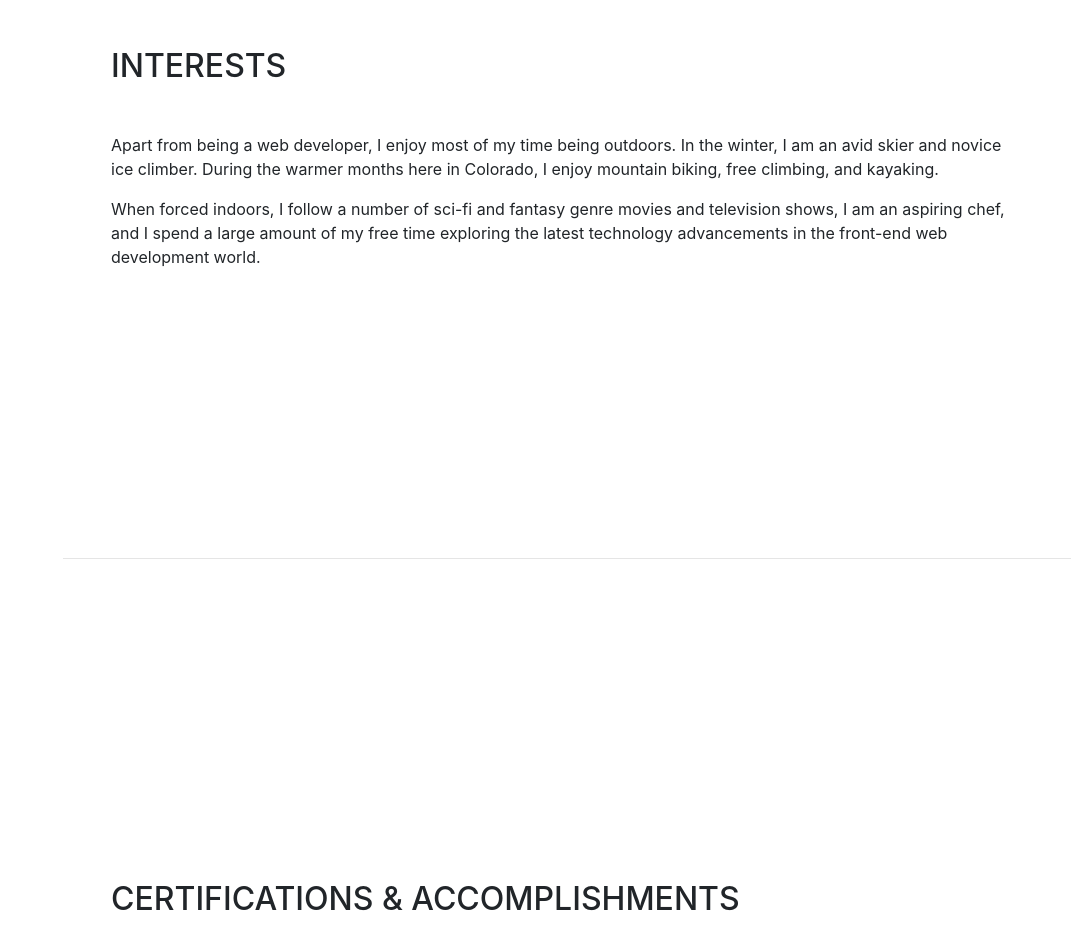
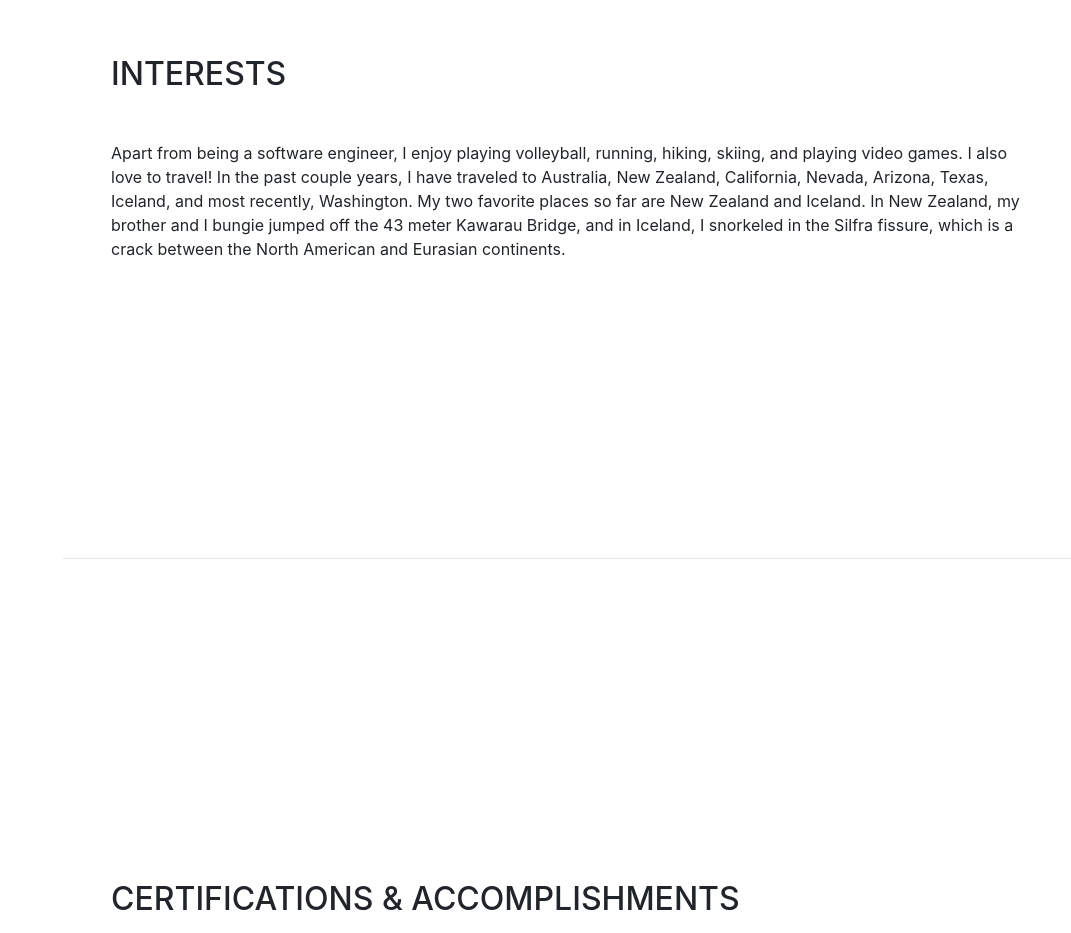
Before and after one commit to kylerozanitis/Personal-Website, a website with bundled scripts: page index.html in a window 1280 px wide. Shown: the part 5100-6033 px from the top of the page, without its empty margins (209-1280 px from the left). Built offline with nearby package versions, Linux system fonts and the light colour scheme; a web font is replaced by a local one.

Commit message:
updated Interests section

```diff
--- a/index.html
+++ b/index.html
@@ -379,8 +379,7 @@
     <section class="resume-section p-3 p-lg-5 d-flex align-items-center" id="interests">
       <div class="w-100">
         <h2 class="mb-5">Interests</h2>
-        <p>Apart from being a web developer, I enjoy most of my time being outdoors. In the winter, I am an avid skier and novice ice climber. During the warmer months here in Colorado, I enjoy mountain biking, free climbing, and kayaking.</p>
-        <p class="mb-0">When forced indoors, I follow a number of sci-fi and fantasy genre movies and television shows, I am an aspiring chef, and I spend a large amount of my free time exploring the latest technology advancements in the front-end web development world.</p>
+        <p class="mb-0">Apart from being a software engineer, I enjoy playing volleyball, running, hiking, skiing, and playing video games. I also love to travel! In the past couple years, I have traveled to Australia, New Zealand, California, Nevada, Arizona, Texas, Iceland, and most recently, Washington. My two favorite places so far are New Zealand and Iceland. In New Zealand, my brother and I bungie jumped off the 43 meter Kawarau Bridge, and in Iceland, I snorkeled in the Silfra fissure, which is a crack between the North American and Eurasian continents.</p>
       </div>
     </section>
 
```
